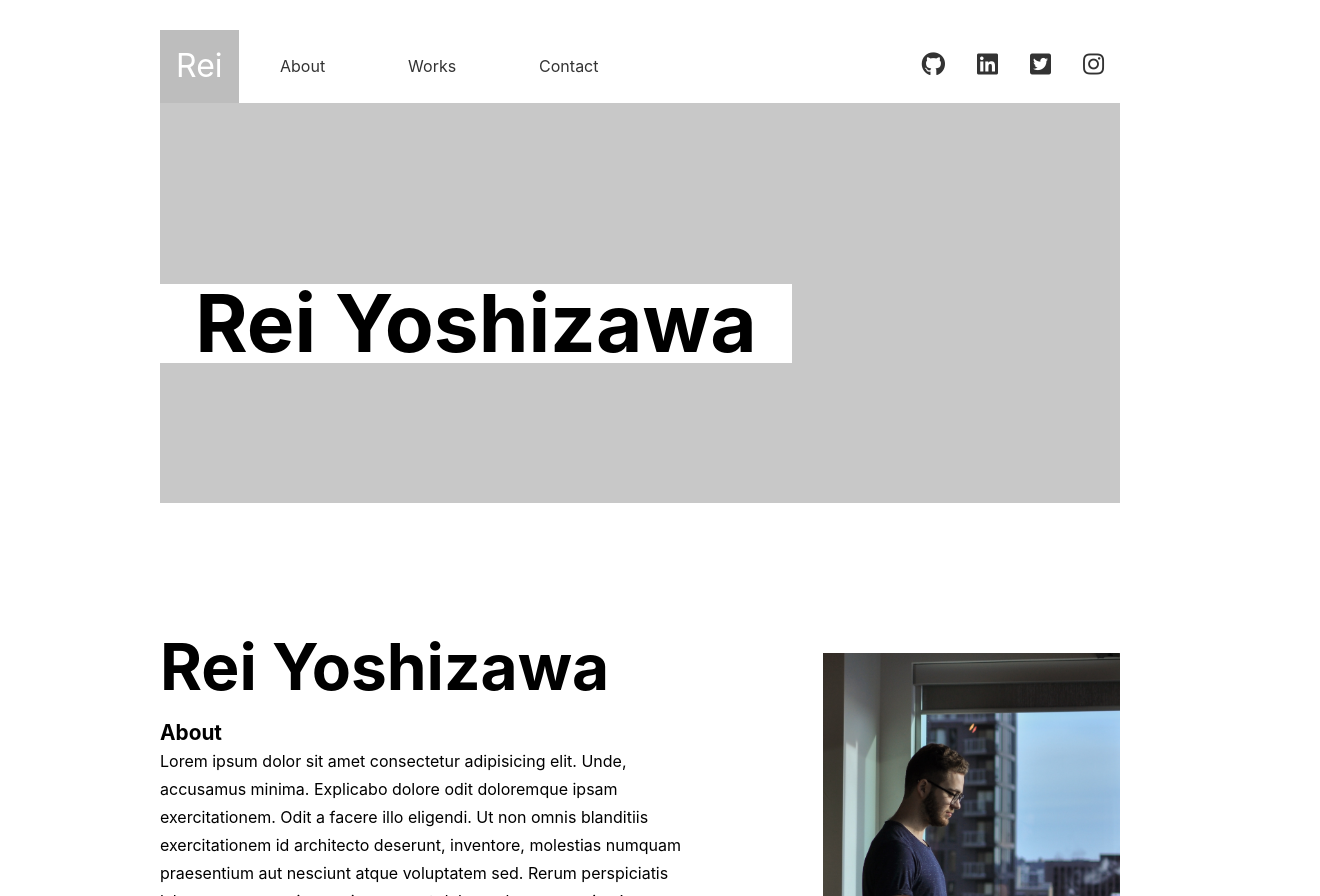
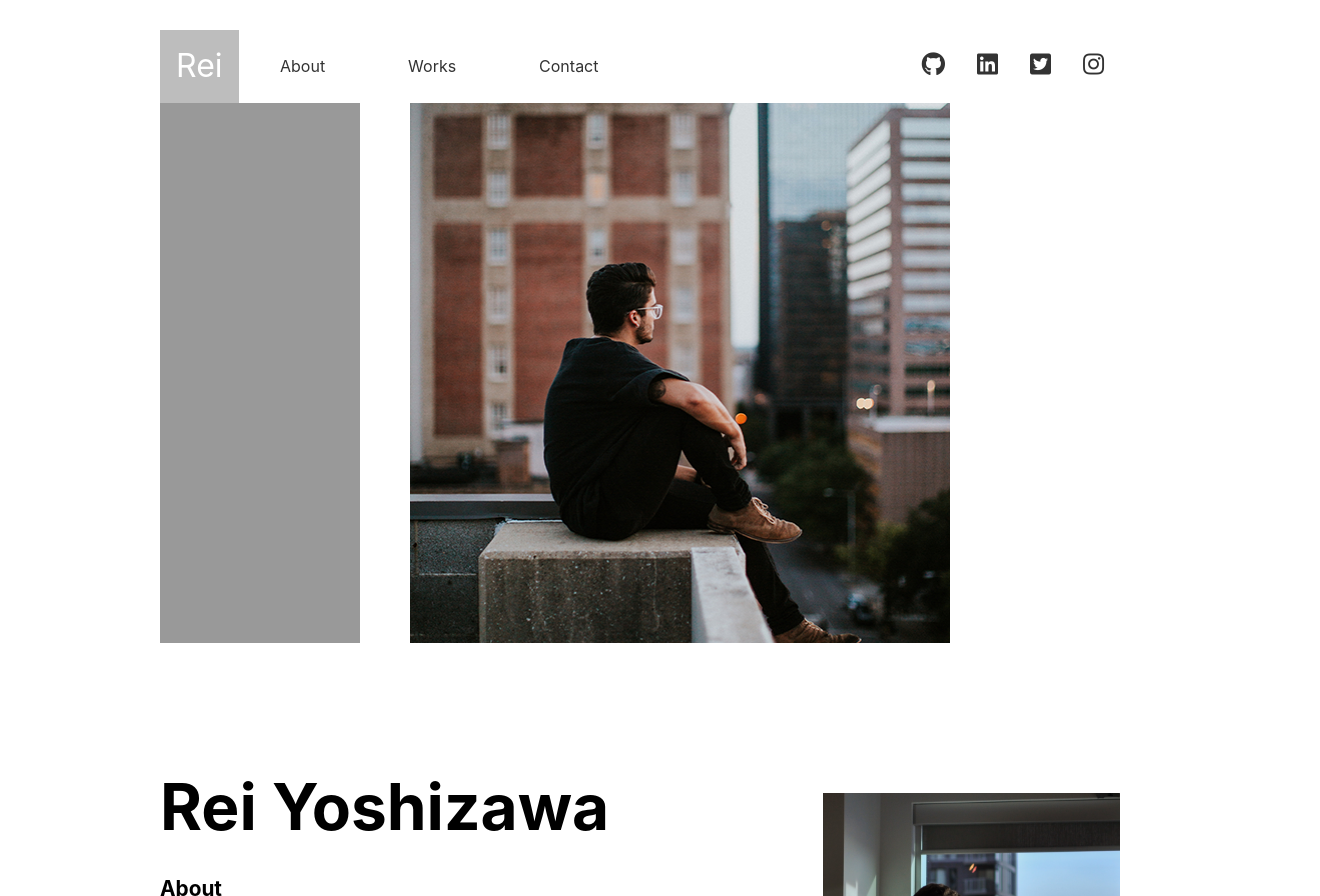
Before and after one commit to hsoyier/portfolio-react, a React (Create React App) app: page / in a window 1280 px wide. Shown: the top 896 px of the page, 1320 px wide, since content can reach past the window. Built offline with nearby package versions, Linux system fonts and the light colour scheme.

Commit message:
Update CSS3 animation

```diff
--- a/src/App.css
+++ b/src/App.css
@@ -1,5 +1,5 @@
 body {
-  font-size: 62.5%; /* -> 10px; */
+  font-size: 62.5%;
   font-size: 16px;
   line-height: 28px;
   font-family: -apple-system, 'BlinkMacSystemFont',  Sans-Serif;
@@ -53,28 +53,6 @@ ul {
   padding: 1.4rem 1rem;
 }
 
-.home {
-  opacity: 0;
-  background: #c8c8c8;
-  height: 400px;
-  margin-bottom: 150px;
-  position: relative;
-}
-
-.home__title {
-  position: absolute;
-  bottom: 140px;
-  left: -100px;
-  font-size: 5rem;
-  font-weight: bold;
-  background: #fff;
-  padding: 1.6rem 2.2rem;
-}
-
-.home__subTitle {
-  font-size: 1.4rem;
-}
-
 .nav {
   flex: 1;
 }
@@ -119,6 +97,12 @@ ul {
 .about__profile--title {
   font-size: 1.3rem;
   font-weight: bold;
+  padding: 1rem 0;
+}
+
+.about__profile--text {
+  font-weight: 300;
+  line-height: 1.75rem;
 }
 
 .about__img {
@@ -179,13 +163,17 @@ ul {
 }
 
 .project__itemWrap img {
-  margin-bottom: 2rem;
+  margin-bottom: 1rem;
 }
 
 .project__title {
-  font-size: 2rem;
+  font-size: 1.3rem;
   font-weight: bold;
-  margin-bottom: 1.2rem;
+  margin-bottom: 0.6rem;
+}
+
+.project__text {
+  font-weight: 300;
 }
 
 .contact {
@@ -196,6 +184,7 @@ ul {
 .contact__text {
   text-align: center;
   margin-bottom: 3rem;
+  font-weight: 300;
 }
 
 .contact__btnWrap {
@@ -247,6 +236,7 @@ ul {
 
 .copyright {
   font-size: 0.9rem;
+  font-weight: 300;
   letter-spacing: 0.2em;
 }
 
@@ -254,12 +244,45 @@ ul {
   animation: logo_popIn 1s ease-in-out 0s 1 normal forwards running;
 }
 
-.home {
-  animation: home 1s ease-in-out 1.4s 1 normal forwards running;
+.home__block {
+  position: relative;
+  width: 960px;
+  height: 540px;
+  margin-bottom: 150px;
+}
+
+.home__col1 {
+  position: absolute;
+  width: 300px;
+  height: 540px;
+  background: #999;
+  top: 0;
+  animation: home__col1 0.6s ease-in-out 0s 1 normal forwards running;
+}
+
+.home__col2 {
+  position: absolute;
+  width: 960px;
+  height: 540px;
+  background: #fff;
+  top: 0;
+  left: 200px;
 }
 
 .home__title {
-  animation: title_slideIn 1s ease-in-out 1.4s 1 normal forwards running;
+  position: absolute;
+  bottom: 300px;
+  color: #000;
+  left: 450px;
+  font-size: 3rem;
+  animation: home__title 0.6s ease-in-out 2.2s 1 normal forwards running;
+}
+
+.home__img {
+  position: absolute;
+  width: 0;
+  height: 0;
+  animation: home__img 0.8s ease-out 1.15s 1 normal forwards running;
 }
 
 @keyframes logo_popIn {
@@ -271,22 +294,42 @@ ul {
   }
 }
 
-@keyframes home {
+@keyframes home__col1 {
   0% {
-    opacity: 1;
-    transform: translateX(-100px);
+    width: 0;
+    z-index: 10;
   }
+
   100% {
-    opacity: 1;
-    transform: translateX(0);
+    width: 200px;
+    z-index: 10;
   }
 }
 
-@keyframes title_slideIn {
+@keyframes home__img {
   0% {
-    transform: translate(0, 0);
+    width: 540px;
+    height: 540px;
+    transform: translateX(350px);
+    z-index: 10;
   }
+
   100% {
-    transform: translate(100px, 0);
+    width: 540px;
+    height: 540px;
+    transform: translateX(250px);
+    z-index: 10;
   }
 }
+
+@keyframes home__title {
+  0% {
+    transform: translateY(20px);
+    z-index: 10;
+  }
+
+  100% {
+    transform: translateY(200px);
+    z-index: 10;
+  }
+}
--- a/src/App.js
+++ b/src/App.js
@@ -1,14 +1,26 @@
 import React, { Component } from 'react';
 import './App.css';
 import './normalize.css';
-import Main from './components/Main';
+import Footer from './components/Footer';
+import Navigation from './components/Navigation';
+import Home from './components/Home';
+import About from './components/About';
+import Skills from './components/Skills';
+import Projects from './components/Projects';
+import Contact from './components/Contact';
 
 export default class App extends Component {
   render() {
     return (
       <div className="wrapper">
         <div className="container">
-          <Main />
+          <Navigation />
+          <Home />
+          <About />
+          <Skills />
+          <Projects />
+          <Contact />
+          <Footer />
         </div>
       </div>
     )
--- a/src/components/Home.js
+++ b/src/components/Home.js
@@ -1,12 +1,13 @@
 import React from 'react';
+import mainImg from '../assets/main.jpg';
 
 const Home = () => {
   return (
-    <React.Fragment>
-      <div className="home">
-        <h1 className="home__title">Rei Yoshizawa</h1>
-      </div>
-    </React.Fragment>
+    <div className="home__block">
+      <img src={mainImg} alt="" className="home__img" />
+      <div className="home__col1"></div>
+      <div className="home__col2"></div>
+    </div>
   )
 }
 
--- a/src/components/Main.js
+++ /dev/null
@@ -1,24 +0,0 @@
-import React from 'react';
-import Footer from './Footer';
-import Navigation from './Navigation';
-import Home from './Home';
-import About from './About';
-import Skills from './Skills';
-import Projects from './Projects';
-import Contact from './Contact';
-
-const Main = () => {
-  return (
-    <React.Fragment>
-      <Navigation />
-      <Home />
-      <About />
-      <Skills />
-      <Projects />
-      <Contact />
-      <Footer />
-    </React.Fragment>
-  )
-}
-
-export default Main
```
Also changed, not shown: src/assets/main.jpg (added).
